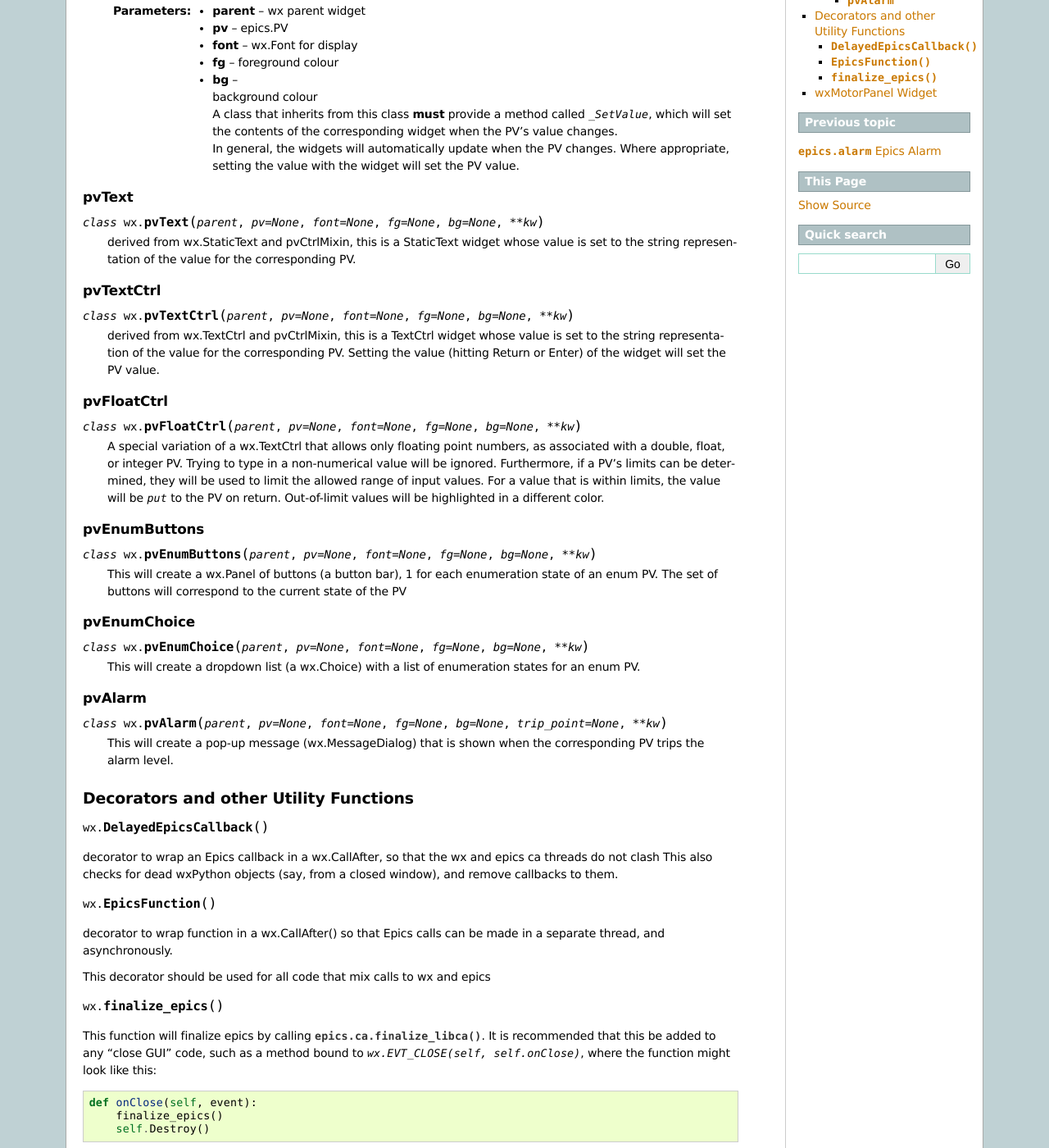
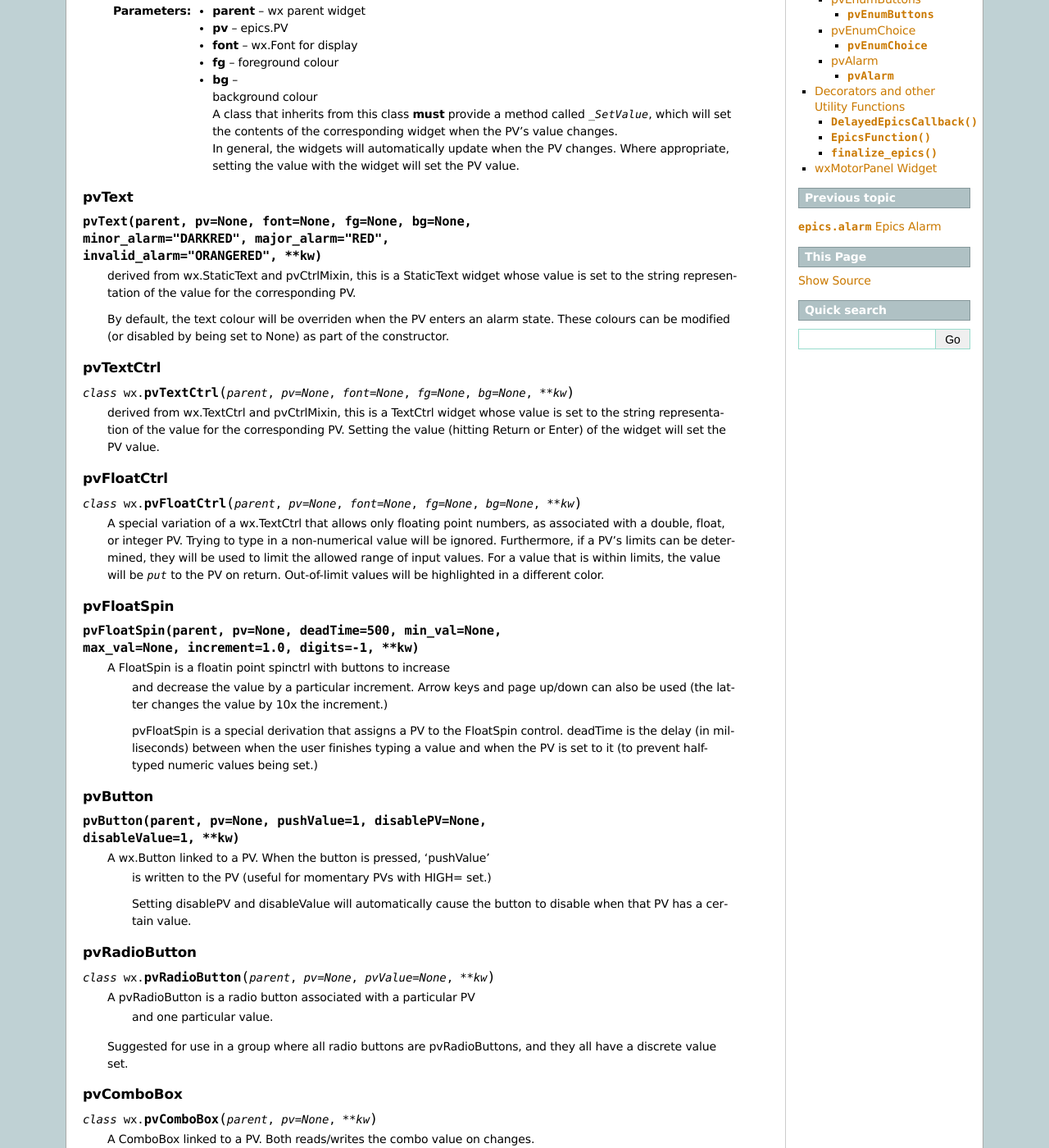
Before and after one commit to pyepics/pyepics, a Sphinx documentation site: the page built from doc/wx.rst, in a window 1280 px wide and 1400 px high, scrolled down 410 px. Shown: the whole window at 82% size. Built offline with Sphinx 7.4.7, drawn with Linux system fonts in a browser that asks for light colours; formulas are drawn with MathJax 3; the version number is read from the project's files by our own code; some of the changed text lies outside the part shown.

Commit message:
Write in some documentation for added wx controls & autosave

```diff
--- a/doc/wx.rst
+++ b/doc/wx.rst
@@ -48,11 +48,17 @@ pvCtrlMixin
 pvText
 ~~~~~~~~
 
-.. class:: pvText(parent, pv=None, font=None, fg=None, bg=None, **kw)
+.. class:: pvText(parent, pv=None, font=None, fg=None, bg=None,
+                  minor_alarm="DARKRED", major_alarm="RED",
+                  invalid_alarm="ORANGERED", **kw)
 
   derived from wx.StaticText and pvCtrlMixin, this is a StaticText widget
   whose value is set to the string representation of the value for the
   corresponding PV.
+
+  By default, the text colour will be overriden when the PV enters an
+  alarm state. These colours can be modified (or disabled by being set
+  to None) as part of the constructor.
 
 
 pvTextCtrl
@@ -78,6 +84,58 @@ pvFloatCtrl
     of input values.  For a value that is within limits, the value will be
     `put` to the PV on return.  Out-of-limit values will be highlighted in
     a different color.
+
+
+pvFloatSpin
+~~~~~~~~~~~
+
+.. class:: pvFloatSpin(parent, pv=None, deadTime=500, min_val=None,
+                       max_val=None, increment=1.0, digits=-1, **kw)
+
+    A FloatSpin is a floatin point spinctrl with buttons to increase
+	 and decrease the value by a particular increment. Arrow keys and
+	 page up/down can also be used (the latter changes the value by 10x
+	 the increment.)
+
+	 pvFloatSpin is a special derivation that assigns a PV to the FloatSpin
+	 control. deadTime is the delay (in milliseconds) between when the user
+	 finishes typing a value and when the PV is set to it (to prevent
+	 half-typed numeric values being set.)
+
+
+pvButton
+~~~~~~~~~~~
+
+.. class:: pvButton(parent, pv=None, pushValue=1, disablePV=None,
+                    disableValue=1, **kw)
+
+    A wx.Button linked to a PV. When the button is pressed, 'pushValue'
+	 is written to the PV (useful for momentary PVs with HIGH= set.)
+
+	 Setting disablePV and disableValue will automatically cause the
+	 button to disable when that PV has a certain value.
+
+
+pvRadioButton
+~~~~~~~~~~~
+
+.. class:: pvRadioButton(parent, pv=None, pvValue=None, **kw)
+
+    A pvRadioButton is a radio button associated with a particular PV
+	 and one particular value.
+
+    Suggested for use in a group where all radio buttons are
+    pvRadioButtons, and they all have a discrete value set.
+
+
+
+pvComboBox
+~~~~~~~~~~~
+
+.. class:: pvComboBox(parent, pv=None, **kw)
+
+    A ComboBox linked to a PV. Both reads/writes the combo value on changes.
+
 
 
 pvEnumButtons
```
Also changed, not shown: doc/autosave.rst (added, +31 -0 lines), doc/pv.rst (+17 -0 lines), 1 other file.
